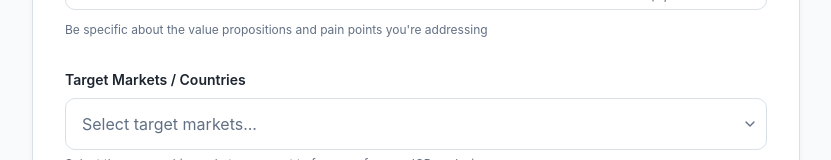
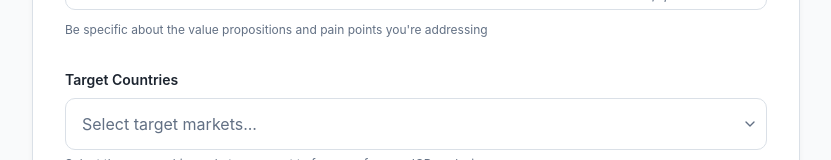
Before and after one commit to firekidu/icp-intent-explorer, a React (Vite) app: page / in a window 1280 px wide. Shown: the part 629-789 px from the top of the page, without its empty margins (224-1055 px from the left). Built offline with nearby package versions, Linux system fonts and the light colour scheme; the HTML template or start-up script is replaced by a standard one.

Commit message:
Visual edit in Lovable
Edited UI in Lovable

```diff
--- a/src/components/ICPGenerator.tsx
+++ b/src/components/ICPGenerator.tsx
@@ -196,7 +196,7 @@ export function ICPGenerator() {
 
           {/* Country Selection Section */}
           <section className="mb-10">
-            <label className="section-label">Target Markets / Countries</label>
+            <label className="section-label">Target Countries</label>
             <CountrySelector selectedCountries={formData.selectedCountries} onChange={countries => setFormData(prev => ({
             ...prev,
             selectedCountries: countries
```
